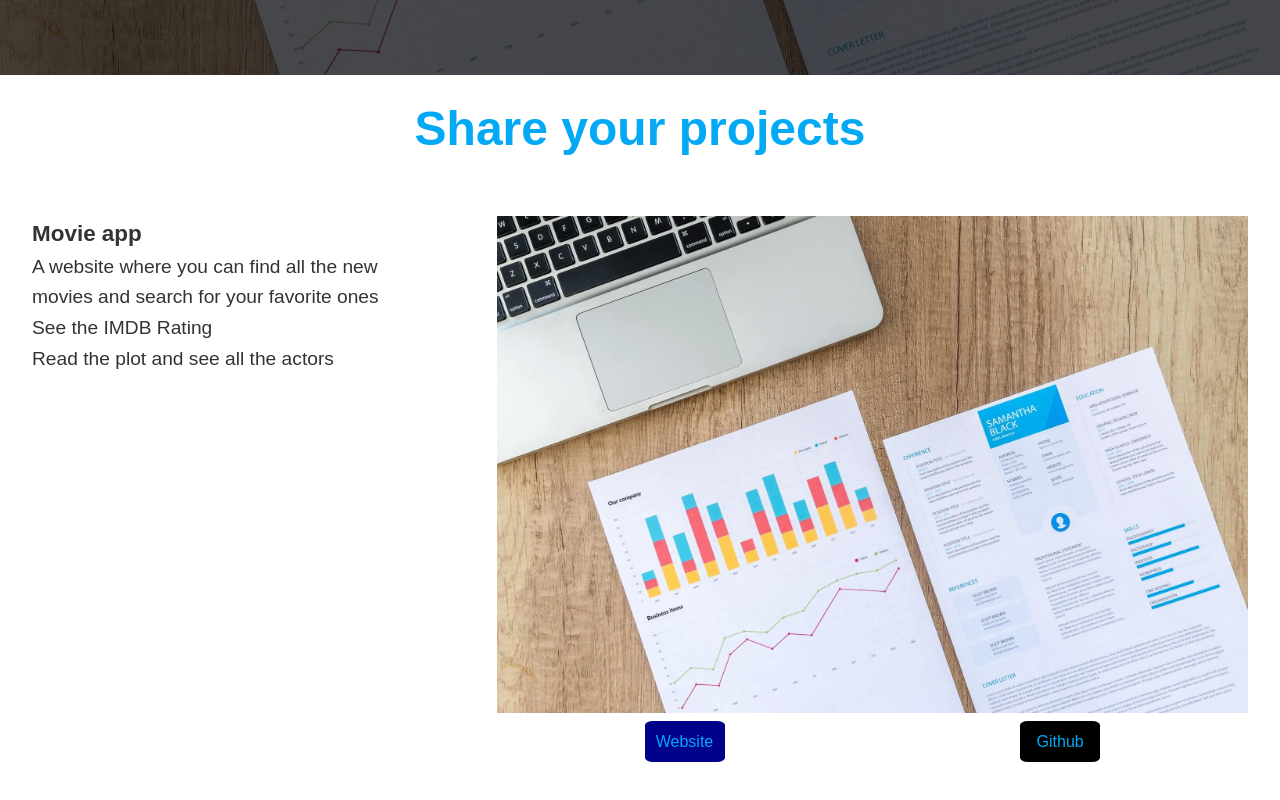
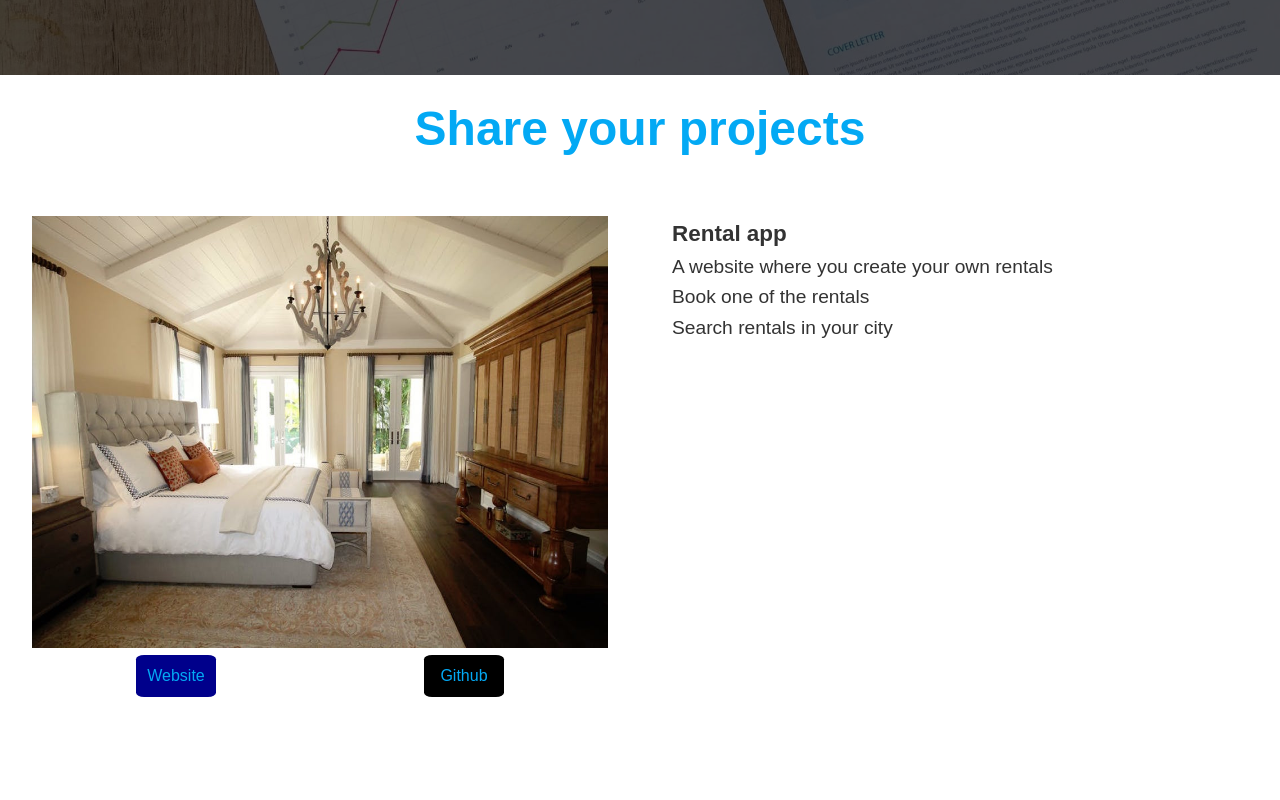
Before and after one commit to SelariuAlex/developers, a React (Create React App) app in the folder client/: page / in a window 1280 px wide. Shown: the part 725-1525 px from the top of the page. Built offline with nearby package versions, Linux system fonts and the light colour scheme; no server answers.

Commit message:
change project

```diff
--- a/client/src/components/layout/Landing/ProjectsLanding/ProjectsLanding.component.js
+++ b/client/src/components/layout/Landing/ProjectsLanding/ProjectsLanding.component.js
@@ -1,5 +1,5 @@
 import React from "react";
-import ProjectImg from "../../../../img/cv.jpg";
+import ProjectImg from "../../../../img/bedroom2.jpeg";
 
 import "./ProjectsLanding.styles.css";
 
@@ -9,13 +9,10 @@ export const ProjectsLanding = () => {
       <h2 className="project__title">Share your projects</h2>
       <div className="project__container">
         <section className="project__about">
-          <h3>Movie app</h3>
-          <p>
-            A website where you can find all the new movies and search for your
-            favorite ones
-          </p>
-          <p>See the IMDB Rating</p>
-          <p>Read the plot and see all the actors</p>
+          <h3>Rental app</h3>
+          <p>A website where you create your own rentals</p>
+          <p>Book one of the rentals</p>
+          <p>Search rentals in your city</p>
         </section>
         <section className="project__img">
           <div>
@@ -26,7 +23,7 @@ export const ProjectsLanding = () => {
               className="project__button project--website"
               target="_blank"
               rel="noopener noreferrer"
-              href="https://popular-movies.netlify.com/"
+              href="https://booking-rentals.herokuapp.com/rentals"
             >
               Website
             </a>
@@ -34,7 +31,7 @@ export const ProjectsLanding = () => {
               className="project__button project--github"
               target="_blank"
               rel="noopener noreferrer"
-              href="https://github.com/SelariuAlex/PopularMovies"
+              href="https://github.com/SelariuAlex/booking-rental"
             >
               Github
             </a>
--- a/client/src/components/layout/Landing/ProjectsLanding/ProjectsLanding.styles.css
+++ b/client/src/components/layout/Landing/ProjectsLanding/ProjectsLanding.styles.css
@@ -46,6 +46,7 @@
 
   .project__container {
     display: flex;
+    flex-direction: row-reverse;
   }
 
   .project__about {
```
Also changed, not shown: client/src/img/bedroom2.jpeg (added).
